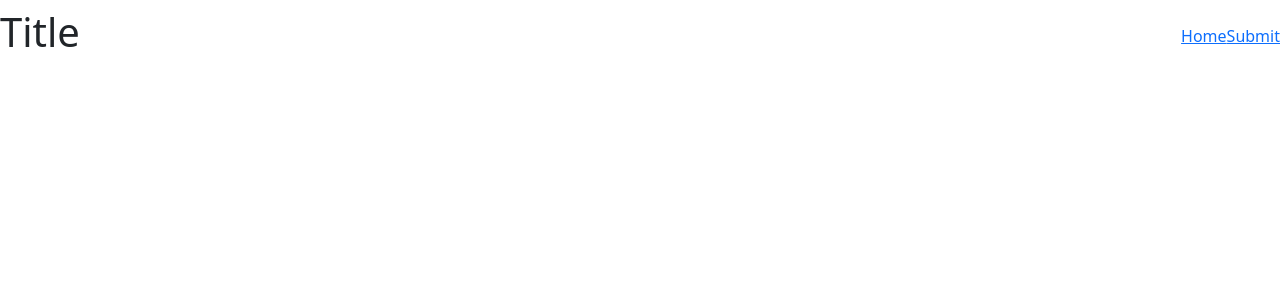
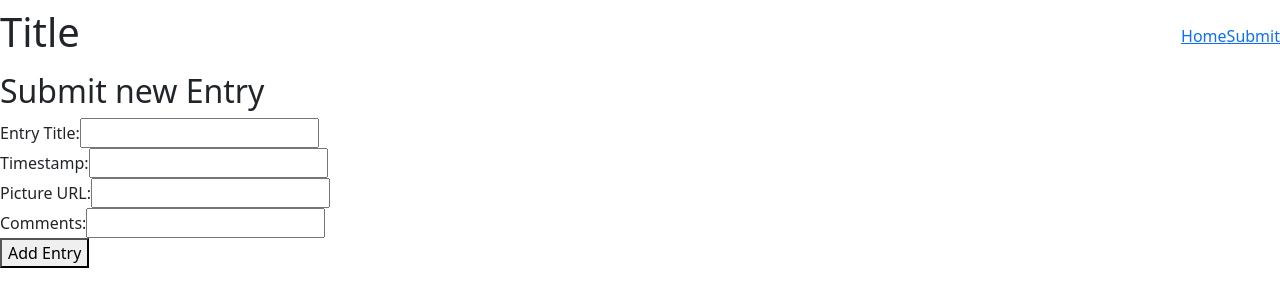
Before and after one commit to PowerSlaveAlfons/ListFun, a React (Create React App) app in the folder react-front-end/: page /addEntry/1 in a window 1280 px wide. Shown: the top 306 px of the page. Built offline with nearby package versions, Linux system fonts and the light colour scheme; the HTML template or start-up script is replaced by a standard one.

Commit message:
The user can now add entries to their favorite piece of media. Yay!

```diff
--- /dev/null
+++ b/react-front-end/src/AddEntry.js
@@ -0,0 +1,69 @@
+import React from 'react';
+import { useHistory } from 'react-router';
+import { useState } from 'react';
+import axios from 'axios';
+import DatePicker from 'react-datepicker';
+import 'react-datepicker/dist/react-datepicker.css';
+import { useParams } from "react-router-dom";
+
+
+export default function AddEntry() {
+	const history = useHistory();
+	const [name, setName] = useState('');
+	const [picture, setPicture] = useState('');
+	const [timestamp, setTimeStamp] = useState('');
+	const [comments, setComments] = useState('');
+	const id = useParams()
+
+	const handleSubmit = (e) => {
+		e.preventDefault();
+		const Entry = {
+			timestamp,
+			comments,
+			name,
+			picture
+		};
+		Entry["parentid"] = 0
+		Entry["mediaid"] = id["id"]
+		console.log(id)
+		axios({
+			method: 'post',
+			url: 'https://localhost:5001/entries/add',
+			data: Entry
+		}).then(() => { history.push('/'); });
+	};
+
+
+	return (
+		<div className="AddEntry">
+			<h2>Submit new Entry</h2>
+			<form onSubmit={handleSubmit}>
+				<label>Entry Title:</label>
+				<input
+					type="text"
+					required
+					value={name} onChange={(e) => setName(e.target.value)}
+				/>
+				<br></br>
+				<label>Timestamp:</label>
+				<DatePicker selected={timestamp} onChange={(e) => setTimeStamp(e)}></DatePicker>
+				<br></br>
+				<label>Picture URL:</label>
+				<input
+					type="text"
+					required
+					value={picture} onChange={(e) => setPicture(e.target.value)}
+				/>
+				<br></br>
+				<label>Comments:</label>
+				<input
+					type="text"
+					required
+					value={comments} onChange={(e) => setComments(e.target.value)}
+				/>
+				<br></br>
+				<button>Add Entry</button>
+			</form>
+		</div>
+	);
+}
--- a/react-front-end/src/App.js
+++ b/react-front-end/src/App.js
@@ -1,5 +1,6 @@
 import MediaList from "./MediaList.js";
 import Submit from "./Submit.js"
+import AddEntry from "./AddEntry.js"
 import 'bootstrap/dist/css/bootstrap.min.css';
 import { BrowserRouter as Router, Route } from 'react-router-dom';
 import Navbar from "./Navbar.js";
@@ -21,7 +22,10 @@ function App() {
           </Route>
           <Route path="/media/:id" component="MediaDetail">
             <MediaDetail />
-            </Route>
+          </Route>
+          <Route path="/addEntry/:id" component="AddEntry">
+            <AddEntry />
+          </Route>
         </div>
       </div>
     </Router>
--- a/react-front-end/src/MediaDetail.js
+++ b/react-front-end/src/MediaDetail.js
@@ -1,10 +1,8 @@
-import { useHistory, useParams } from "react-router-dom";
 import axios from "axios";
 import React from "react";
-import queryString from 'query-string';
 import { withRouter } from 'react-router-dom';
-import { Media } from "react-bootstrap";
-import { from, toArray, zip, map, of, switchMap, concatAll } from "rxjs";
+import { from, toArray, zip, map, of, switchMap, concatAll, catchError } from "rxjs";
+import { Link } from 'react-router-dom';
 
 
 export default withRouter(class MediaDetail extends React.Component {
@@ -36,6 +34,9 @@ export default withRouter(class MediaDetail extends React.Component {
             return (<div>Loading Entries</div>);
         return (
             <div className='GameDetail'>
+                <div>
+                        <Link to={`/addEntry/${this.state.Media.id}`}>Add new Entry for this Media</Link>
+                </div>
                 <ul>
                     <li>{this.state.Media.name}</li>
                     <li>{this.state.Media.picture}</li>
@@ -52,7 +53,10 @@ export default withRouter(class MediaDetail extends React.Component {
         return from(axios.get('https://localhost:5001/entries/' + id)).pipe(
             map(res => res.data),
             concatAll(),
-            toArray());
+            toArray(),
+            catchError(Error => {
+                return of([]);
+            }));
     }
 
 })
--- a/react-front-end/src/MediaList.js
+++ b/react-front-end/src/MediaList.js
@@ -1,7 +1,7 @@
 import React from 'react';
 import axios from 'axios';
 import { Link } from 'react-router-dom';
-import { concatAll, concatMap, map, zip, from, of, toArray, reduce } from 'rxjs';
+import { concatAll, concatMap, map, zip, from, of, toArray, reduce, catchError } from 'rxjs';
 
 
 export default class MediaList extends React.Component {
@@ -29,7 +29,7 @@ export default class MediaList extends React.Component {
 
     render() {
         if (!this.state.Media)
-            return(<div>Loading Media</div>);
+            return (<div>Loading Media</div>);
         return (
             <div className='GameList'>
                 <ul>
@@ -46,6 +46,11 @@ export default class MediaList extends React.Component {
             map(res => res.data),
             concatAll(),
             map(entry => entry.timestamp),
-            reduce((last, Entry) => Entry > last ? Entry : last, "0001-01-01T00:00:00"))
+            reduce((last, Entry) => Entry > last ? Entry : last, "0001-01-01T00:00:00"),
+            catchError(Error => {
+                return of("No entries found.")
+            })
+        )
+
     }
 }
```
Also changed, not shown: 1 other file (tests, documents, lock files or other folders).
